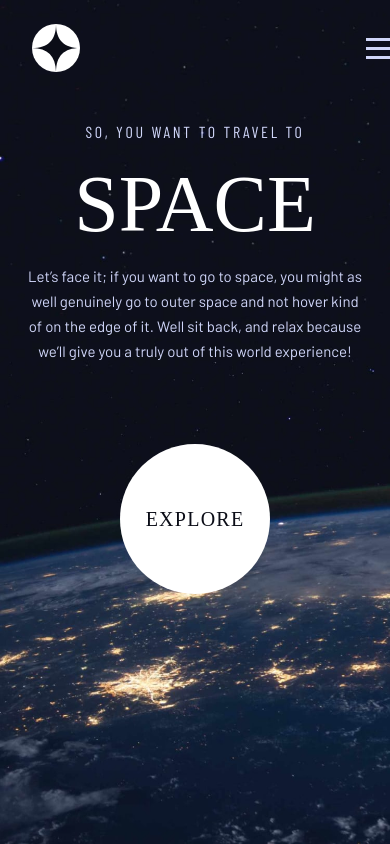
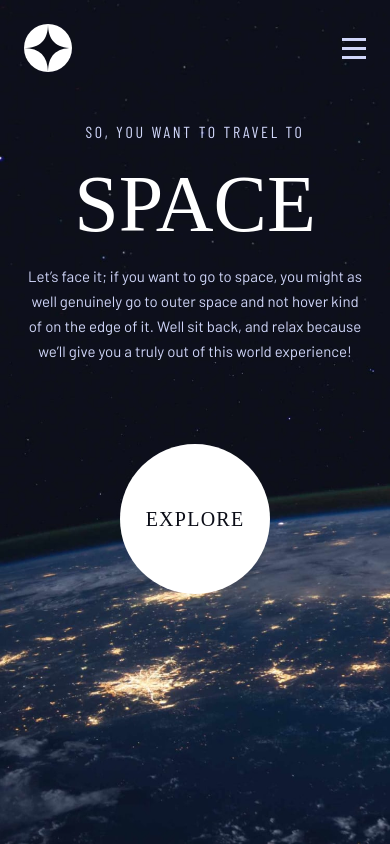
Before and after one commit to Odiesta/space-tourism-website, a Vue app: page / in a window 390 px wide. Built offline with nearby package versions, Linux system fonts and the light colour scheme; a web font is replaced by a local one.

Commit message:
fix hamburger icon padding

```diff
--- a/src/components/NavigationMenu.vue
+++ b/src/components/NavigationMenu.vue
@@ -13,7 +13,9 @@ const navLinks = [
 </script>
 
 <template>
-  <nav class="flex items-center justify-between pl-8 h-24 bg-transparent">
+  <nav
+    class="flex items-center justify-between p-6 md:p-0 md:pl-8 md:h-24 bg-transparent"
+  >
     <div class="text-white font-bold">
       <RouterLink :to="`/`">
         <img src="@/assets/shared/logo.svg" alt="Logo" />
```
